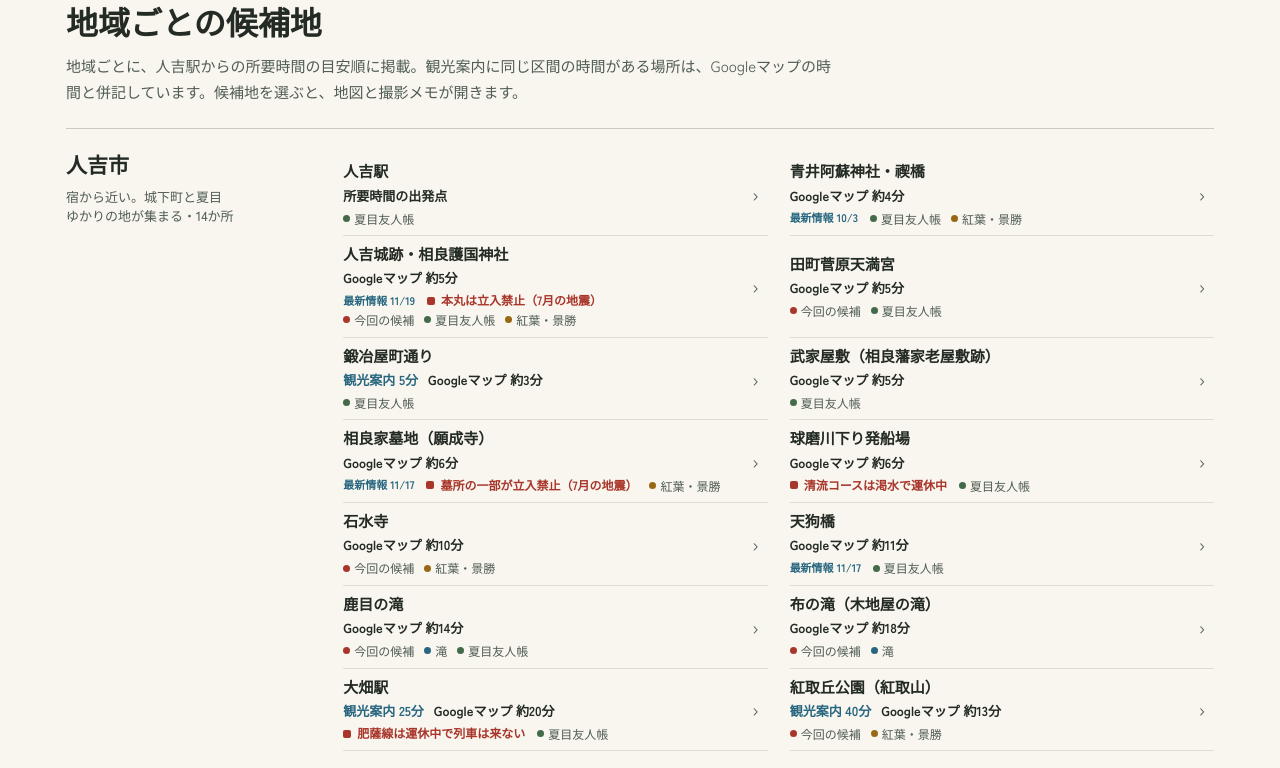
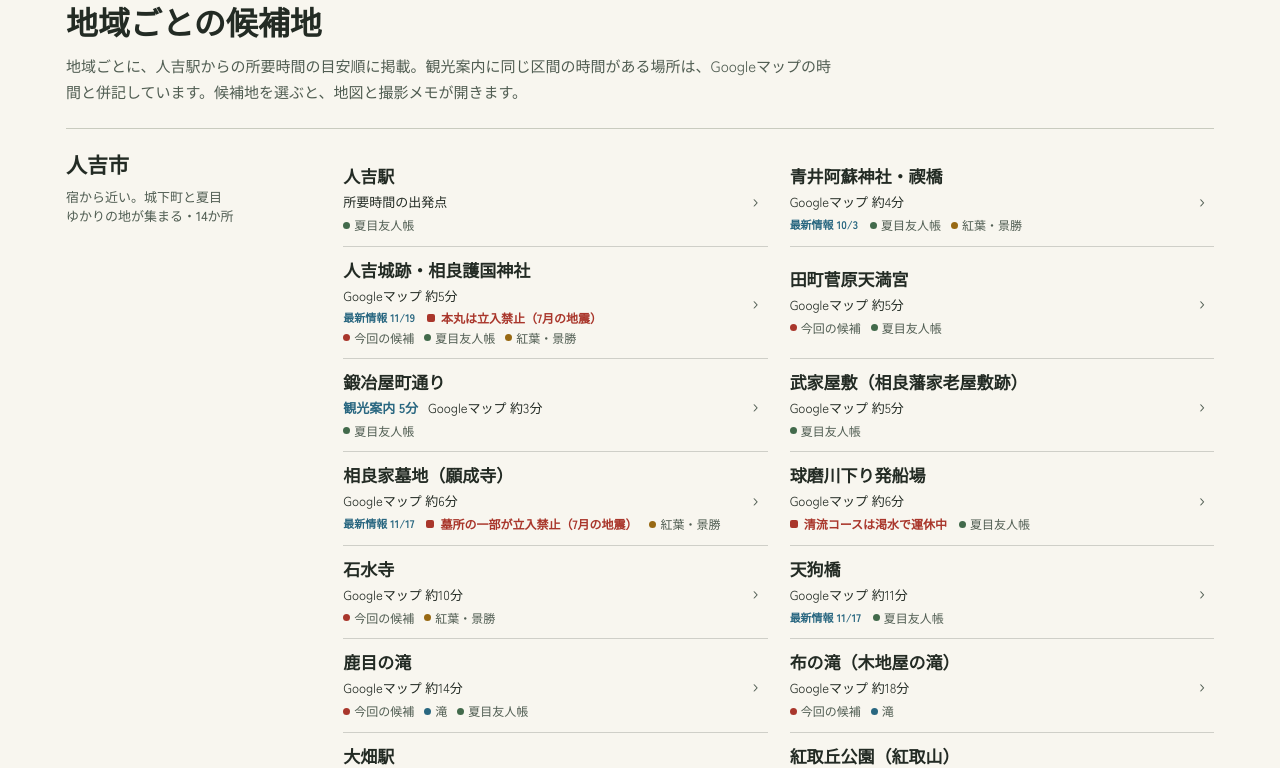
Before and after one commit to haru5512/hitoyoshi-kuma-map, a plain HTML site: page index.html in a window 1280 px wide. Shown: the part 1040-1808 px from the top of the page. Drawn offline with nearby package versions, Linux system fonts and the light colour scheme; a web font is replaced by a local one.

Commit message:
Stronger row dividers and clearer name hierarchy in the list

```diff
--- a/index.html
+++ b/index.html
@@ -417,6 +417,14 @@ footer li{margin:0 0 5px;break-inside:avoid}
 .card .cm{color:var(--ink);font-size:13px}
 .card .cm span{font-weight:600}
 .card .cm .guide-time{color:var(--water)}
+
+/* 一覧の区切りを見やすく（区切り線を濃く・名前を大きく・時間は普通の太さ） */
+.card{padding:12px 9px 12px 0;border-bottom:1px solid color-mix(in srgb,var(--ink) 22%,var(--paper))}
+.card .cn{font-size:17px;line-height:1.35}
+.card .cm span{font-weight:400}
+.card .cm .guide-time{font-weight:600}
+.area{border-bottom-color:color-mix(in srgb,var(--ink) 35%,var(--paper))}
+@media (max-width:680px){.card .cn{font-size:16px}}
 </style>
 
 </head>
```
